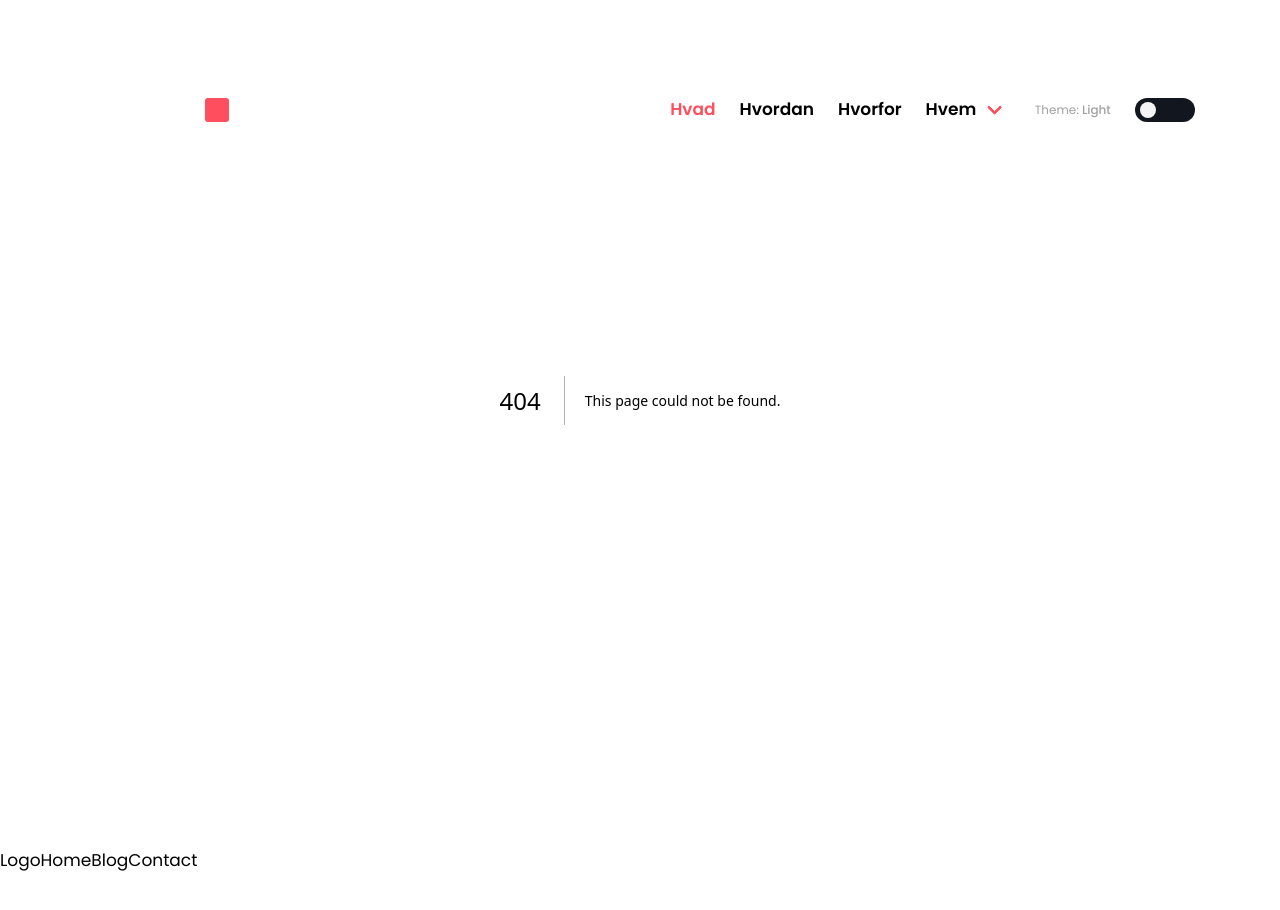
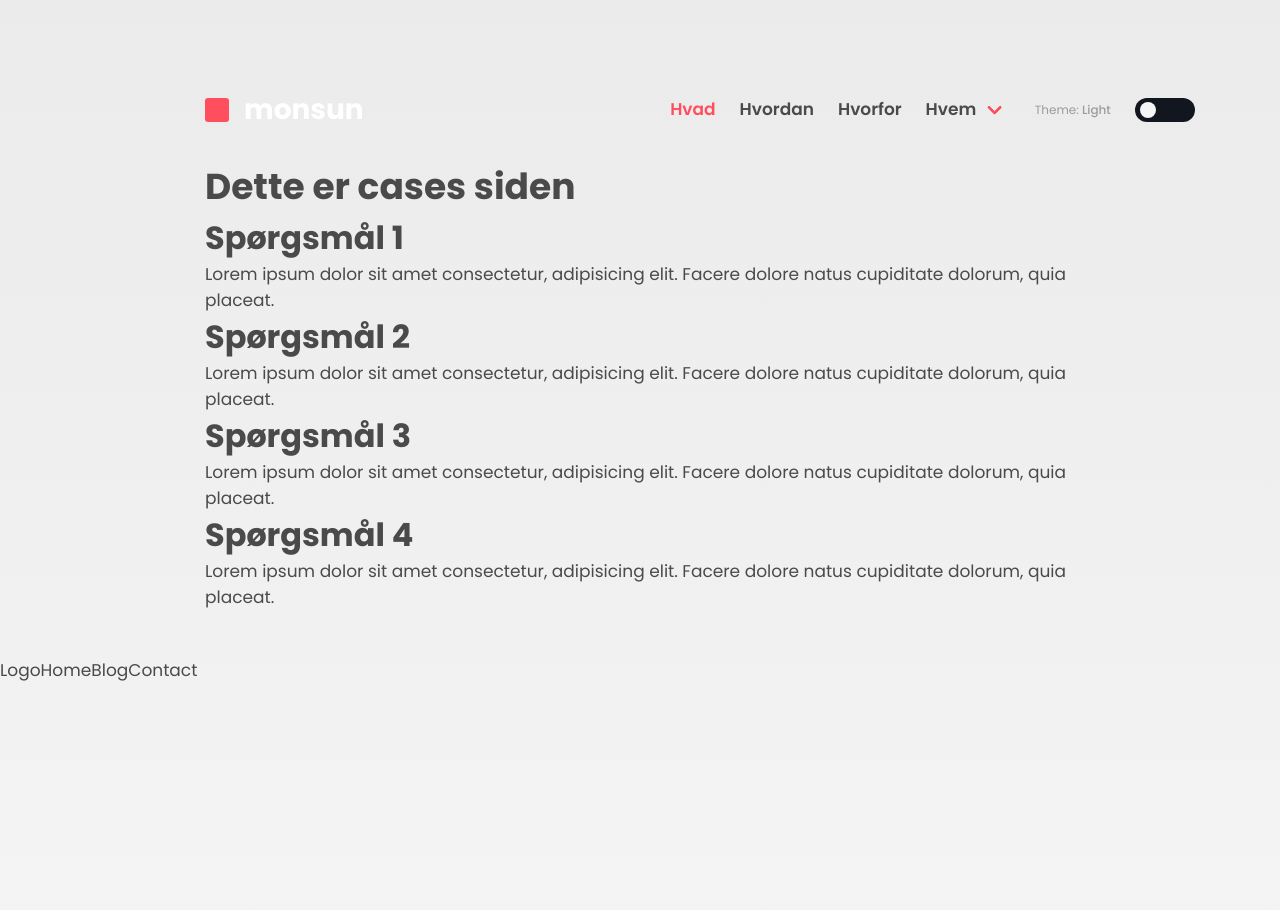
Before and after one commit to maxrh/monsun-next-2023, a Next.js app: page /hvordan in a window 1280 px wide. Before the commit this address had no page. Shown: the top 910 px of the page. Built offline with nearby package versions, Linux system fonts and the light colour scheme.

Commit message:
hvordan page

```diff
--- a/app/components/Header.js
+++ b/app/components/Header.js
@@ -74,9 +74,9 @@ export default function Header() {
                                     </motion.div>
                                 <div className="main-menu navbar-end">
 
-                                    <Link className="navbar-item is-active" href="#">Hvad</Link>
-                                    <Link className="navbar-item" href="#">Hvordan</Link>
-                                    <Link className="navbar-item " href="#">Hvorfor</Link>
+                                    <Link className="navbar-item is-active" href="/">Hvad</Link>
+                                    <Link className="navbar-item" href="/hvordan">Hvordan</Link>
+                                    <Link className="navbar-item " href="/hvorfor">Hvorfor</Link>
 
                                     <div className="navbar-item has-dropdown is-hoverable">
                                         <Link className="navbar-link" href="#">Hvem</Link>
--- a/app/cases/page.js
+++ b/app/hvordan/page.js
@@ -1,7 +1,7 @@
 
-const Cases = () => {
+const Hvordan = () => {
     return (
-        <main>
+        <main className="main container">
             <h1>Dette er cases siden</h1>
 
             <h2>Spørgsmål 1</h2>
@@ -20,4 +20,4 @@ const Cases = () => {
      );
 }
 
-export default Cases;
+export default Hvordan;
```
Also changed, not shown: app/components/HeroSection.js (+3 -7 lines).
